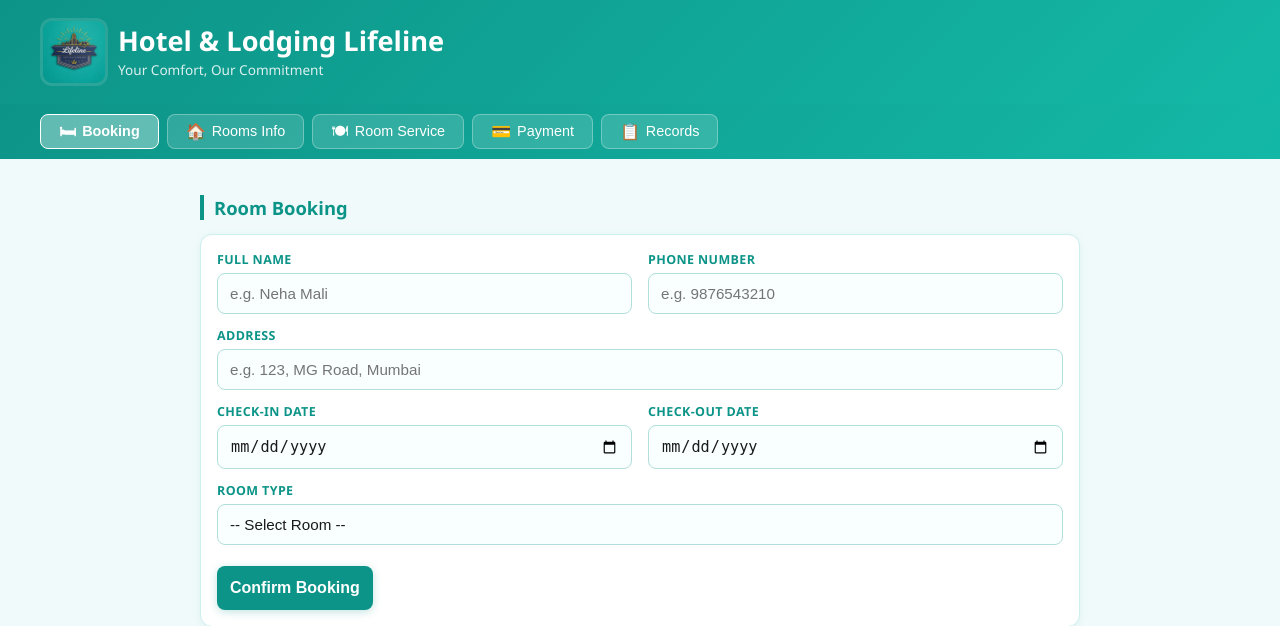
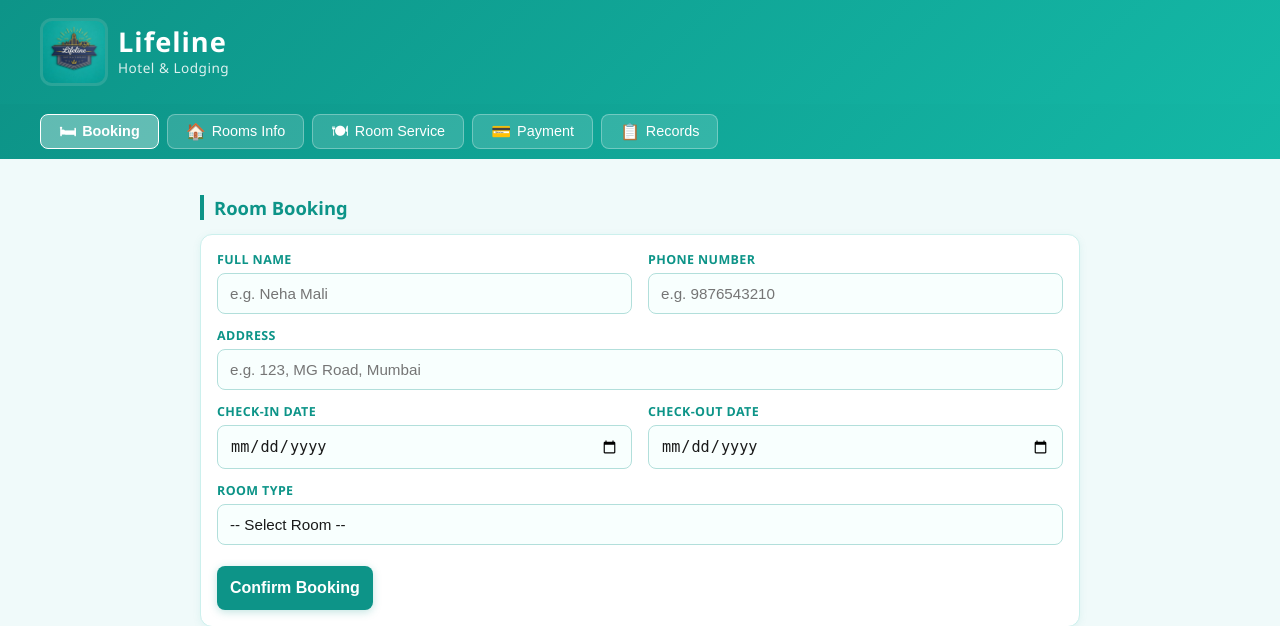
Before and after one commit to NehaMali04/hotel-lifeline, a Flask app: page / in a window 1280 px wide. Shown: the top 626 px of the page. Run offline with Flask 3, Linux system fonts and the light colour scheme.

Commit message:
Header: Lifeline big, Hotel & Lodging subtitle

```diff
--- a/templates/index.html
+++ b/templates/index.html
@@ -10,8 +10,8 @@
 
     header { background: linear-gradient(135deg,#0d9488,#14b8a6); padding: 10px 12px; display: flex; align-items: center; gap: 10px; width: 100%; }
     header img { height: 72px; width: 72px; object-fit: contain; background: rgba(255,255,255,0.12); border-radius: 12px; padding: 3px; flex-shrink: 0; }
-    .header-text h1 { font-size: 1.25rem; color: #fff; line-height: 1.2; }
-    .header-text p  { font-size: 0.72rem; color: rgba(255,255,255,0.85); margin-top: 2px; }
+    .header-text h1 { font-size: 1.6rem; color: #fff; line-height: 1.1; font-weight: 800; letter-spacing: 1px; }
+    .header-text p  { font-size: 0.85rem; color: rgba(255,255,255,0.9); margin-top: 2px; font-weight: 400; letter-spacing: 0.5px; }
     .header-text p  { font-size: 0.72rem; color: rgba(255,255,255,0.85); margin-top: 2px; }
 
     nav { background: linear-gradient(135deg, #0d9488, #14b8a6); display: grid; grid-template-columns: repeat(5,1fr); gap: 5px; padding: 8px 10px; border-bottom: none; width: 100%; }
@@ -167,8 +167,8 @@
 <header>
   <img src="/static/logo.jpg" alt="Lifeline Logo"/>
   <div class="header-text">
-    <h1>Hotel & Lodging Lifeline</h1>
-    <p>Your Comfort, Our Commitment</p>
+    <h1>Lifeline</h1>
+    <p>Hotel & Lodging</p>
   </div>
 </header>
 
```
